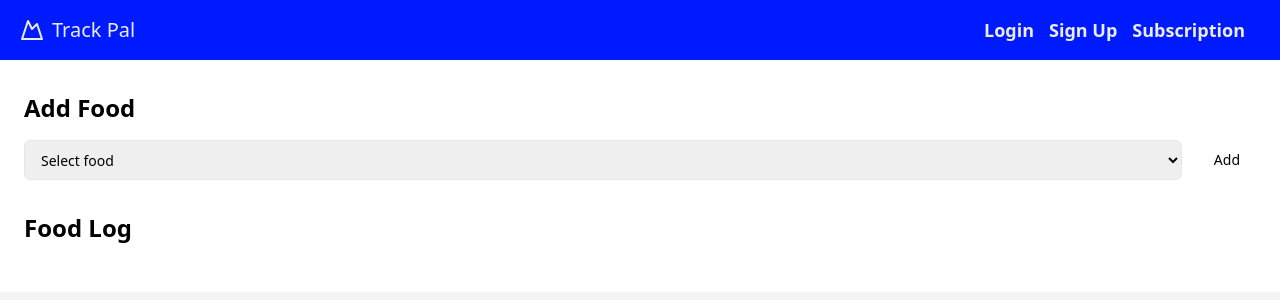
After one commit to mohamedhussein03/Fitness_Tracker_Web_app, a Flask app: page /food in a window 1280 px wide. The commit adds this page. Shown: the top 300 px of the page. Run offline with Flask 3, Linux system fonts and the light colour scheme.

Commit message:
adding new captcha page and food page

```diff
--- /dev/null
+++ b/website/templates/food.html
@@ -0,0 +1,159 @@
+<!DOCTYPE html>
+<html lang="en">
+
+<head>
+    <meta charset="UTF-8">
+    <meta name="viewport" content="width=device-width, initial-scale=1.0">
+    <title>Fitness Tracker</title>
+    <link href="https://cdn.jsdelivr.net/npm/tailwindcss@2.2.19/dist/tailwind.min.css" rel="stylesheet">
+    <style>
+        /* Additional Custom Styles */
+        /* Override Tailwind utility classes or add custom styles here */
+
+        /* Example of custom button hover state */
+        .hover\:bg-accent:hover {
+            background-color: #ed64a6; /* Replace with your desired hover color */
+        }
+
+        /* Custom CSS for navbar */
+        .header {
+            background-color: #001aff; /* Blue background color */
+            color: #ebecee; /* Light text color */
+            font-size: 18px;
+            display: flex;
+            justify-content: space-between;
+            align-items: center;
+            padding: 0 20px;
+            height: 60px;
+        }
+
+        /* Custom CSS for navbar links */
+        .header a {
+            color: #ebecee; /* Light text color for links */
+            text-decoration: none;
+            font-weight: bold;
+            margin-right: 15px; /* Add spacing between links */
+        }
+
+        .header a:hover {
+            text-decoration: underline;
+        }
+
+        /* Custom CSS for navbar brand */
+        .header-brand {
+            display: flex;
+            align-items: center;
+        }
+
+        .header-brand svg {
+            stroke: #ebecee; /* Light stroke color for SVG icon */
+            width: 24px;
+            height: 24px;
+            margin-right: 8px;
+        }
+
+        .header-brand span {
+            font-size: 20px;
+        }
+
+        /* Custom CSS for navbar links container */
+        .nav-links {
+            display: flex;
+            align-items: center;
+        }
+
+        .nav-links .nav-item {
+            margin-right: 15px; /* Add spacing between navbar items */
+        }
+    </style>
+</head>
+
+<body class="bg-gray-100">
+    <header class="header">
+        <div class="header-brand">
+            <svg xmlns="http://www.w3.org/2000/svg" width="24" height="24" viewBox="0 0 24 24" fill="none"
+                stroke="currentColor" stroke-width="2" stroke-linecap="round" stroke-linejoin="round">
+                <path d="m8 3 4 8 5-5 5 15H2L8 3z"></path>
+            </svg>
+            <span>Track Pal</span>
+        </div>
+        <nav class="nav-links">
+            {% if user and user.is_authenticated %}
+                <a class="nav-item nav-link" id="logout" href="/logout">Logout</a>
+                <a class="nav-item nav-link" href="/">Home</a>
+            {% else %}
+                <a class="nav-item nav-link" id="login" href="/login">Login</a>
+                <a class="nav-item nav-link" id="signUp" href="/sign-up">Sign Up</a>
+            {% endif %}
+            <a class="nav-item nav-link" id="subscribtion" href="/subscribtion">Subscription</a>
+        </nav>
+    </header>
+
+    <main class="bg-white py-8 px-6">
+        <section class="mb-8">
+            <h2 class="text-2xl font-bold mb-4">Add Food</h2>
+            <div class="flex items-center gap-4">
+                <select id="foodSelect"
+                    class="flex h-10 items-center justify-between rounded-md border border-input bg-background
+                    px-3 py-2 text-sm ring-offset-background placeholder:text-muted-foreground focus:outline-none
+                    focus:ring-2 focus:ring-ring focus:ring-offset-2 w-full">
+                    <option value="" disabled selected>Select food</option>
+                    <option value="Apple">Apple</option>
+                    <option value="Chicken">Chicken</option>
+                    <option value="Broccoli">Broccoli</option>
+                    <option value="Meat">Meat</option>
+                    <option value="Eggs">Eggs</option>
+                </select>
+                <button class="inline-flex items-center justify-center whitespace-nowrap rounded-md text-sm
+                    font-medium ring-offset-background transition-colors focus:outline-none focus:ring-2
+                    focus:ring-ring focus:ring-offset-2 bg-primary text-primary-foreground hover:bg-primary/90 h-10 px-4 py-2"
+                    onclick="addFood()">
+                    Add
+                </button>
+            </div>
+        </section>
+
+        <section>
+            <h2 class="text-2xl font-bold mb-4">Food Log</h2>
+            <div id="foodLogContainer" class="grid gap-4">
+                <!-- Food log entries will be dynamically added here -->
+            </div>
+        </section>
+    </main>
+
+    <script>
+        function addFood() {
+            const foodSelect = document.getElementById('foodSelect');
+            const selectedFood = foodSelect.value;
+
+            if (selectedFood) {
+                // Create food log entry HTML
+                const foodLogEntry = document.createElement('div');
+                foodLogEntry.className = 'bg-blue-50 rounded-lg p-4 flex items-center justify-between';
+
+                const foodName = document.createElement('span');
+                foodName.className = 'font-medium';
+                foodName.textContent = selectedFood;
+
+                const removeButton = document.createElement('button');
+                removeButton.className = 'inline-flex items-center justify-center rounded-full p-1 bg-red-500 text-white';
+                removeButton.innerHTML = '<svg xmlns="http://www.w3.org/2000/svg" width="16" height="16" viewBox="0 0 24 24" fill="none" stroke="currentColor" stroke-width="2" stroke-linecap="round" stroke-linejoin="round"><line x1="18" y1="6" x2="6" y2="18"></line><line x1="6" y1="6" x2="18" y2="18"></line></svg>';
+                removeButton.onclick = function() {
+                    foodLogEntry.remove();
+                };
+
+                foodLogEntry.appendChild(foodName);
+                foodLogEntry.appendChild(removeButton);
+
+                // Append food log entry to container
+                const foodLogContainer = document.getElementById('foodLogContainer');
+                foodLogContainer.appendChild(foodLogEntry);
+
+                // Clear selection after adding food
+                foodSelect.selectedIndex = 0;
+            }
+        }
+    </script>
+</body>
+
+</html>
--- a/website/templates/subscribtion.html
+++ b/website/templates/subscribtion.html
@@ -261,7 +261,6 @@
         <nav class="nav-links">
             <a class="nav-item nav-link" href="/">Home</a>
             <a class="nav-item nav-link" href="/logout">Logout</a>
-            <a class="nav-item nav-link" id="subscribtion" href="/subscribtion">Subscription</a>
         </nav>
     </header>
 
--- a/website/templates/welcome.html
+++ b/website/templates/welcome.html
@@ -140,7 +140,7 @@
         <h1 class="text-4xl sm:text-8xl font-bold tracking-tighter text-gray-900 dark:text-gray-50">
           Welcome to Track Pal
         </h1>
-        <a href="sign-up" class="blue-button">
+        <a href="captcha" class="blue-button">
           Start
         </a>
       </div>
--- a/website/views.py
+++ b/website/views.py
@@ -55,3 +55,12 @@ def home():
 @Data.route('/subscribtion', methods=['GET', 'POST'])
 def price_page():
    return render_template("subscribtion.html")
+
+
+@Data.route('/captcha', methods=['GET', 'POST'])
+def captcha_page():
+   return render_template("captcha.html")
+
+@Data.route('/food', methods=['GET', 'POST'])
+def food_page():
+   return render_template("food.html")
```
Also changed, not shown: website/templates/captcha.html (added, +112 -0 lines), 1 other file.
